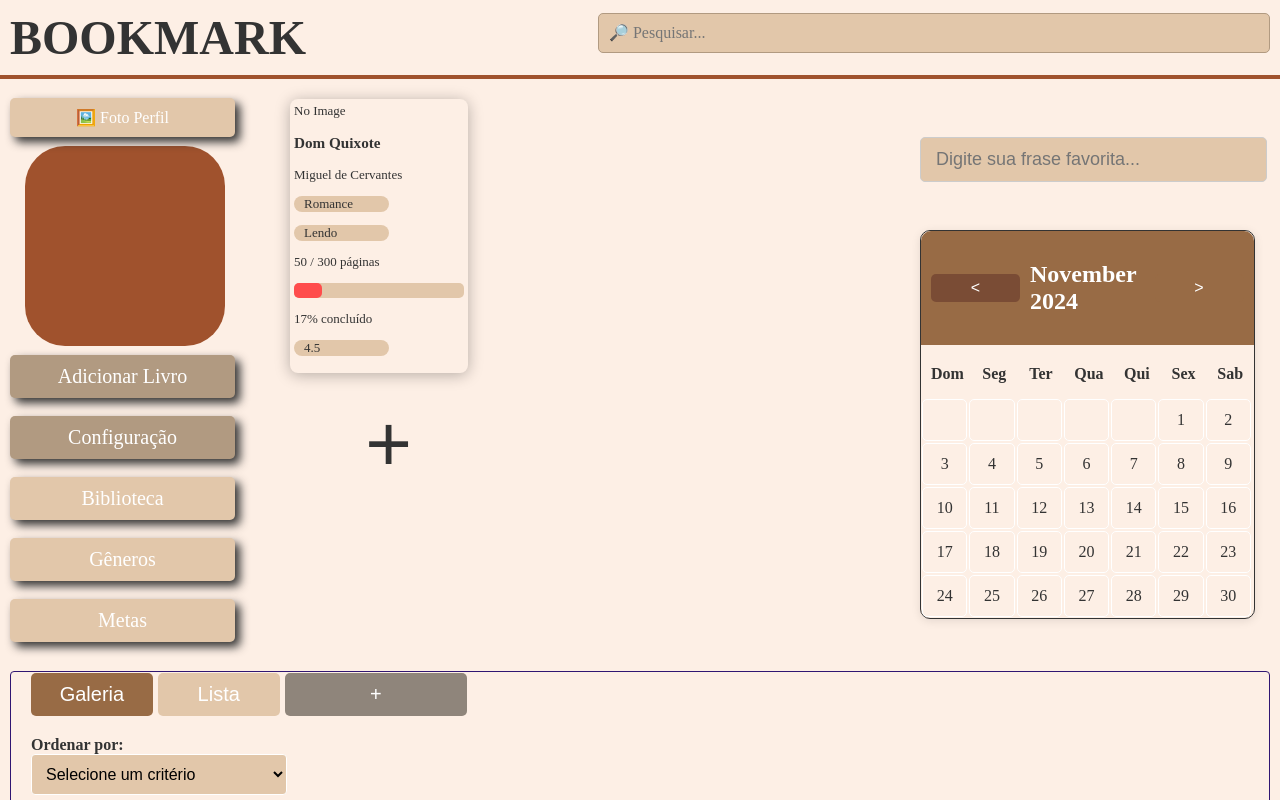
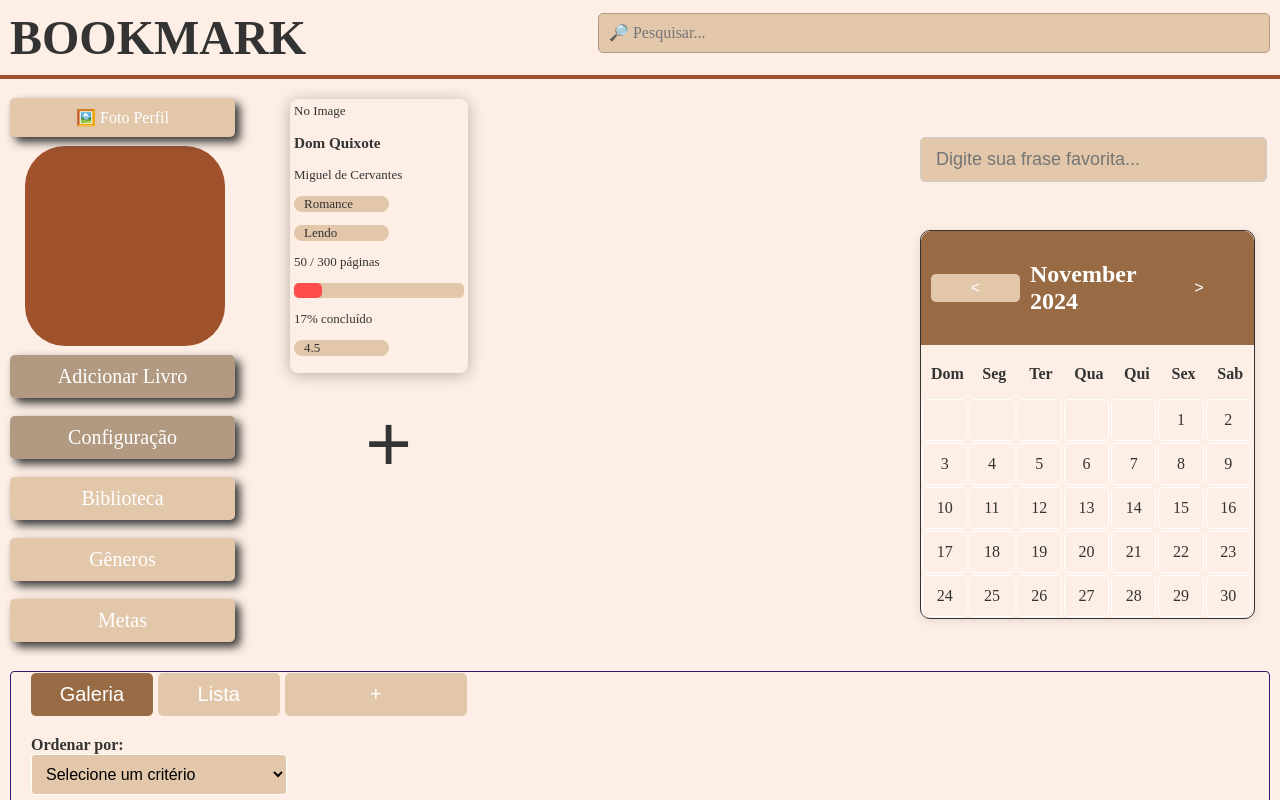
Before and after one commit to Lua-MR/BookMark, a React (Create React App) app: page / in a window 1280 px wide. In both pictures the pointer is over the button 975 px from the left and 287 px from the top of the page. Shown: the top 800 px of the page. Built offline with nearby package versions, Linux system fonts and the light colour scheme.

Commit message:
Update estilo.css
Signed-off-by: Lua-MR <152564451+Lua-MR@users.noreply.github.com>

```diff
--- a/src/estilo.css
+++ b/src/estilo.css
@@ -1450,7 +1450,7 @@ button {
     display: inline-flex;
     align-items: center;
     justify-content: center;
-    background-color: var(--cor-escura);
+    background-color: var(--cor-fundo-secundaria);
     color:  var(--cor-fonte-clara);
     border: none;
     border-radius: 5px;
@@ -1684,7 +1684,7 @@ button {
 }
 
 .nav-button:hover {
-    background-color: #7a4c35;
+    background-color: var(--cor-fundo-secundaria);
 }
 
 .regular-day {
```
